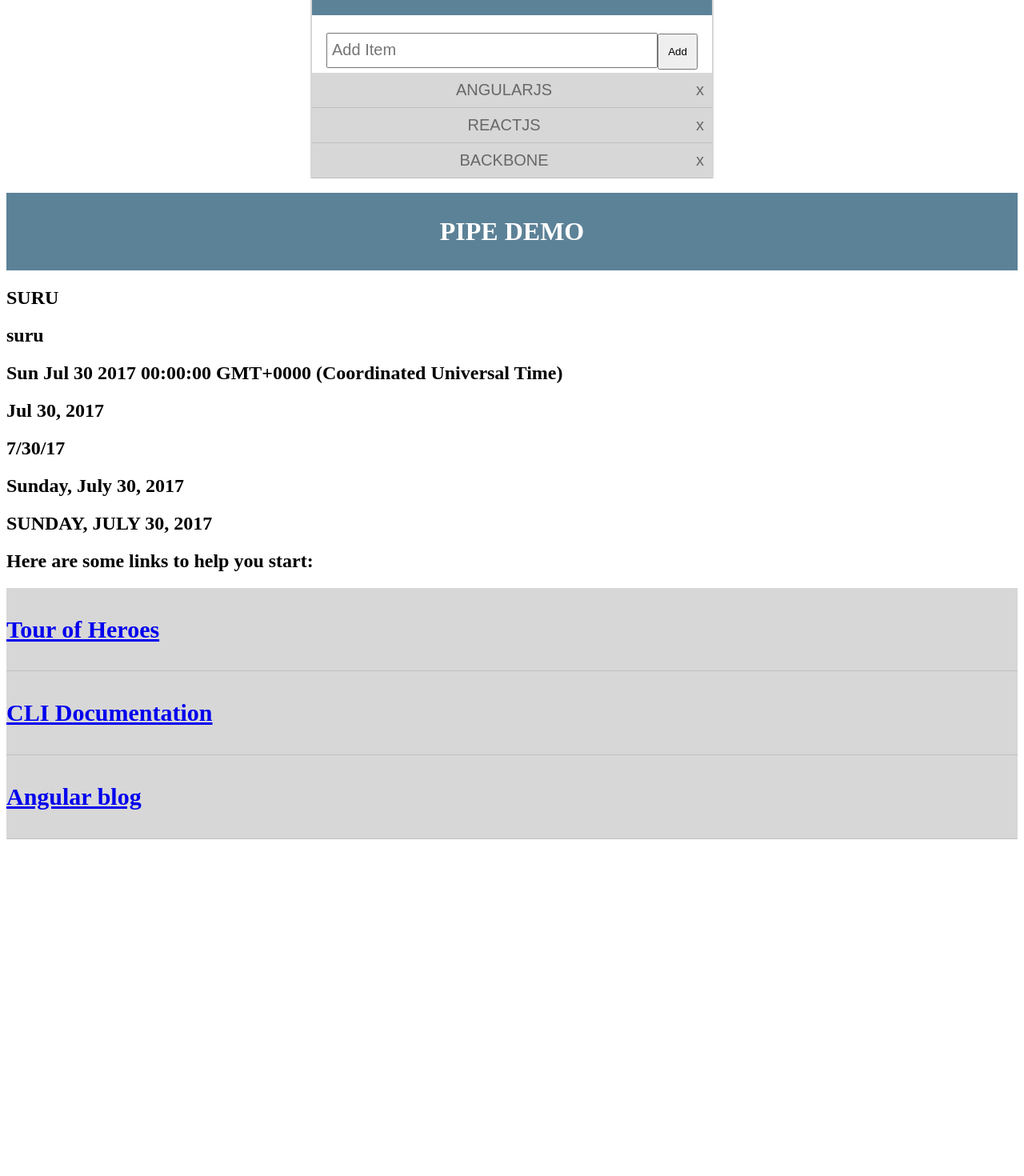
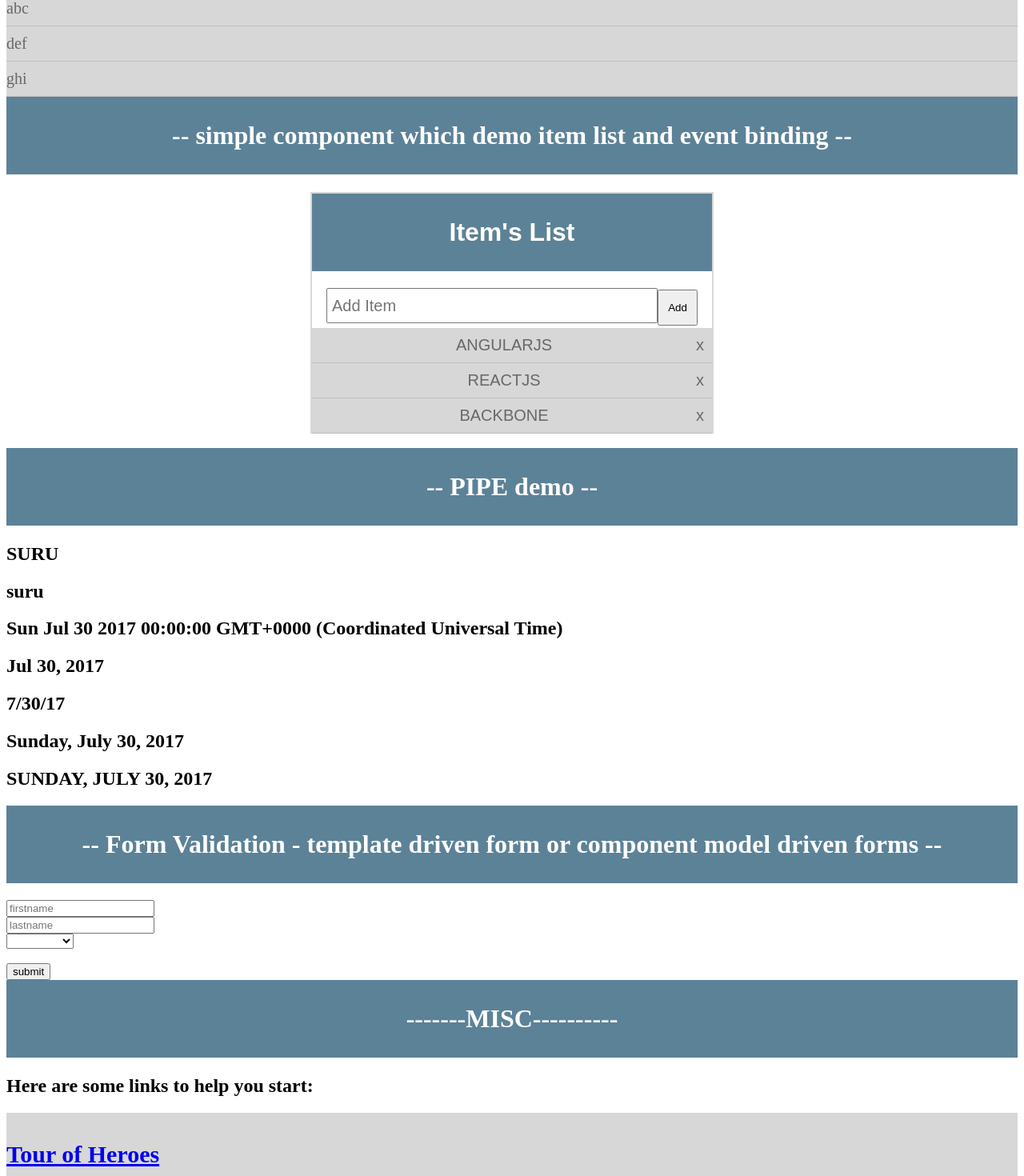
Before and after one commit to gitsuren/Angular2HelloWorld, an Angular app: page / in a window 1280 px wide. Shown: the part 500-1970 px from the top of the page at 80% size. Before the commit the page ends 1557 px from the top, so only its background shows below. Built offline with nearby package versions, Linux system fonts and the light colour scheme.

Commit message:
Template driven form demo

```diff
--- a/src/app/app.component.html
+++ b/src/app/app.component.html
@@ -16,13 +16,14 @@
 <app-member></app-member>-->
 
 <!-- using *ngFor, *ngIf-->
-
+<h1> -- -- using *ngFor, *ngIf-- -- </h1>
 <p *ngIf="isTrue else elseTemplate">Show My Name for TRUE condition : {{obj.name}}</p>
 <p *ngIf="!isTrue else dontShowTemplate">Show My Name : {{obj.name}}</p>
 <ng-template #dontShowTemplate>This is the template that satisfies the else condition- do not show my name</ng-template>
 
 <br>
 <!-- support multiple template for if and else block -->
+<h1> -- support multiple template for if and else block -- </h1>
 <p *ngIf="isTrue; then ifTemplate else elseTemplate">bla bla</p><br>
 <p *ngIf="!isTrue; then ifTemplate else elseTemplate">bla bla</p>
 <ng-template #ifTemplate>This is the template that satisfies the IF condition</ng-template>
@@ -35,7 +36,7 @@
 </ul>
 
 <!-- simple component which demo item list and event binding -->
-
+<h1> -- simple component which demo item list and event binding -- </h1>
 <div class = "main">
   <h1> Item's List </h1>
   <div class="addItem">
@@ -53,7 +54,7 @@
 <br>
 
 <!-- PIPE demo -->
-<h1>PIPE DEMO </h1>
+<h1> -- PIPE demo -- </h1>
 <h2>{{obj.name | uppercase }}</h2>
 <h2>{{obj.name | lowercase }}</h2>
 
@@ -64,11 +65,24 @@
 <h2>{{today | date: 'fullDate' | uppercase}}</h2>
 
 
+<!-- Form Validation - template driven form or component model driven forms -->
+<h1> -- Form Validation - template driven form or component model driven forms -- </h1>
+<form class="container"
+    #userForm = "ngForm"
+  (ngSubmit) = "onSubmit(userForm.value)">
+  <input type="text" name="firstname" placeholder="firstname" ngModel>
+  <br>
+   <input type="text" name="lastname" placeholder="lastname" ngModel>
+   <br>
+   <select name="languages" ngModel>
+     <option *ngFor="let i of items" value="{{i}}">{{i}}</option>
+   </select>
+   <br><br>
+   <input type="submit" value="submit">
+</form>
 
 
-
-
-
+<h1>-------MISC----------</h1>
 <h2>Here are some links to help you start: </h2>
 <ul>
   <li>
--- a/src/app/app.component.ts
+++ b/src/app/app.component.ts
@@ -34,4 +34,8 @@ export class AppComponent {
   removeItem = function(index){
     this.items.splice(index, 1);
   }
+//Template drive form
+  onSubmit = function(userdata){
+    console.log(userdata);
+  }
 }
```
